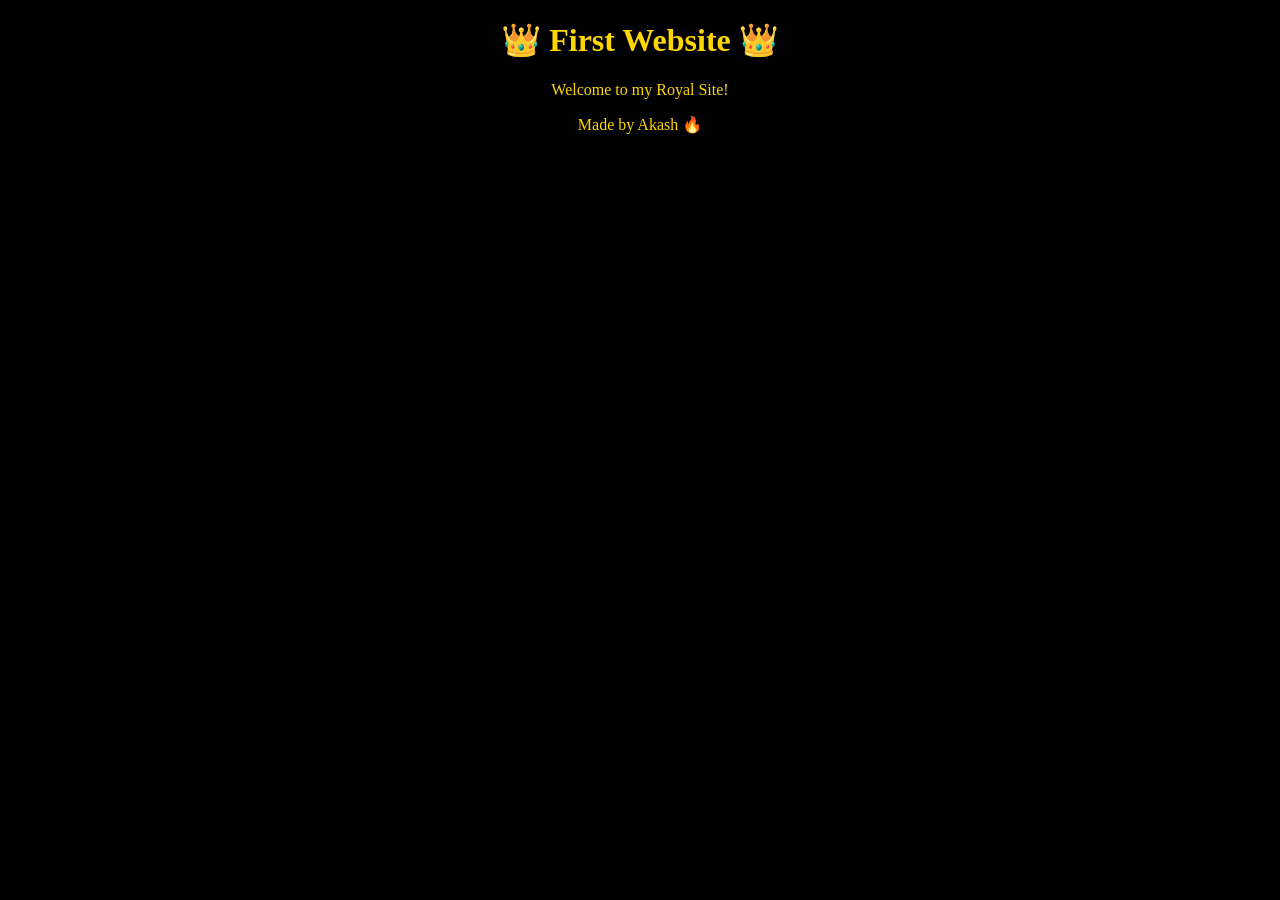
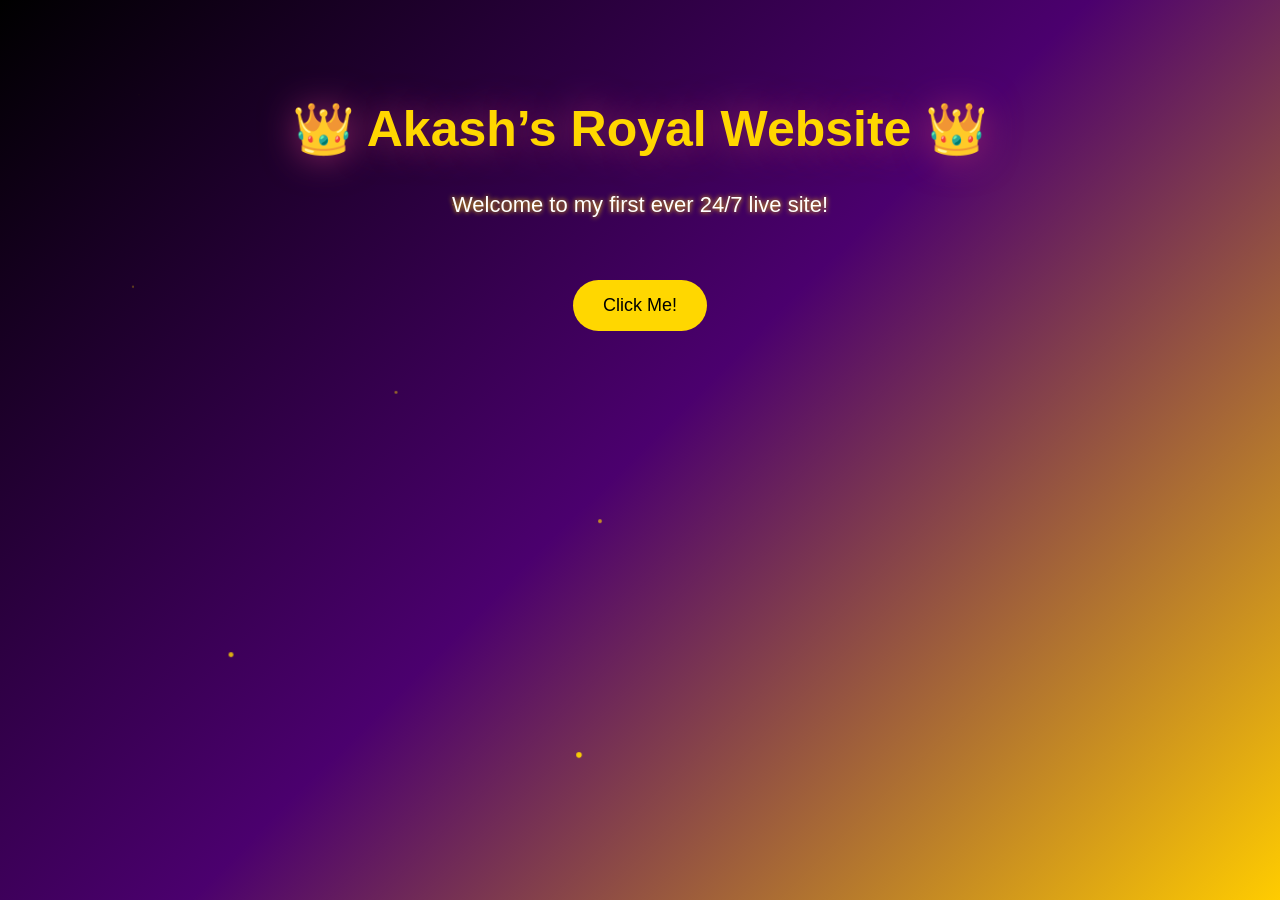
Before and after one commit to Hello12-ship/First-site, a plain HTML site: page index.html in a window 1280 px wide. Before the commit the page ends 800 px from the top, so only its background shows below. Drawn offline with Linux system fonts and the light colour scheme.

Commit message:
Update index.html

```diff
--- a/index.html
+++ b/index.html
@@ -1,11 +1,78 @@
 <!DOCTYPE html>
-<html>
+<html lang="en">
 <head>
-  <title>👑 First Website 👑</title>
+  <meta charset="UTF-8">
+  <meta name="viewport" content="width=device-width, initial-scale=1.0">
+  <title>👑 First Royal Website 👑</title>
+  <style>
+    body {
+      margin: 0;
+      height: 100vh;
+      background: linear-gradient(135deg, #000000, #4b006e, #ffcc00);
+      color: gold;
+      font-family: 'Poppins', sans-serif;
+      text-align: center;
+      overflow: hidden;
+    }
+    h1 {
+      margin-top: 100px;
+      font-size: 50px;
+      text-shadow: 0 0 20px gold, 0 0 40px purple;
+      animation: glow 2s infinite alternate;
+    }
+    @keyframes glow {
+      from { text-shadow: 0 0 20px gold; }
+      to { text-shadow: 0 0 40px purple; }
+    }
+    p {
+      font-size: 22px;
+      color: #fff;
+      text-shadow: 0 0 5px #ffcc00;
+    }
+    button {
+      background: gold;
+      border: none;
+      padding: 15px 30px;
+      font-size: 18px;
+      border-radius: 30px;
+      margin-top: 40px;
+      cursor: pointer;
+      transition: 0.3s;
+    }
+    button:hover {
+      background: white;
+      color: black;
+      transform: scale(1.1);
+    }
+    .sparkle {
+      position: absolute;
+      width: 6px;
+      height: 6px;
+      background: gold;
+      border-radius: 50%;
+      animation: sparkle 2s infinite;
+    }
+    @keyframes sparkle {
+      0% { transform: translateY(0) scale(1); opacity: 1; }
+      100% { transform: translateY(-100vh) scale(0); opacity: 0; }
+    }
+  </style>
 </head>
-<body style="background-color:black; color:gold; text-align:center; font-family:serif;">
-  <h1>👑 First Website 👑</h1>
-  <p>Welcome to my Royal Site!</p>
-  <p>Made by Akash 🔥</p>
+<body>
+  <h1>👑 Akash’s Royal Website 👑</h1>
+  <p>Welcome to my first ever 24/7 live site!</p>
+  <button onclick="alert('Thanks for visiting, Royal Friend! 👑')">Click Me!</button>
+
+  <script>
+    // Random sparkle effect
+    setInterval(() => {
+      const s = document.createElement('div');
+      s.className = 'sparkle';
+      s.style.left = Math.random() * 100 + 'vw';
+      s.style.top = '100vh';
+      document.body.appendChild(s);
+      setTimeout(() => s.remove(), 2000);
+    }, 150);
+  </script>
 </body>
 </html>
```
